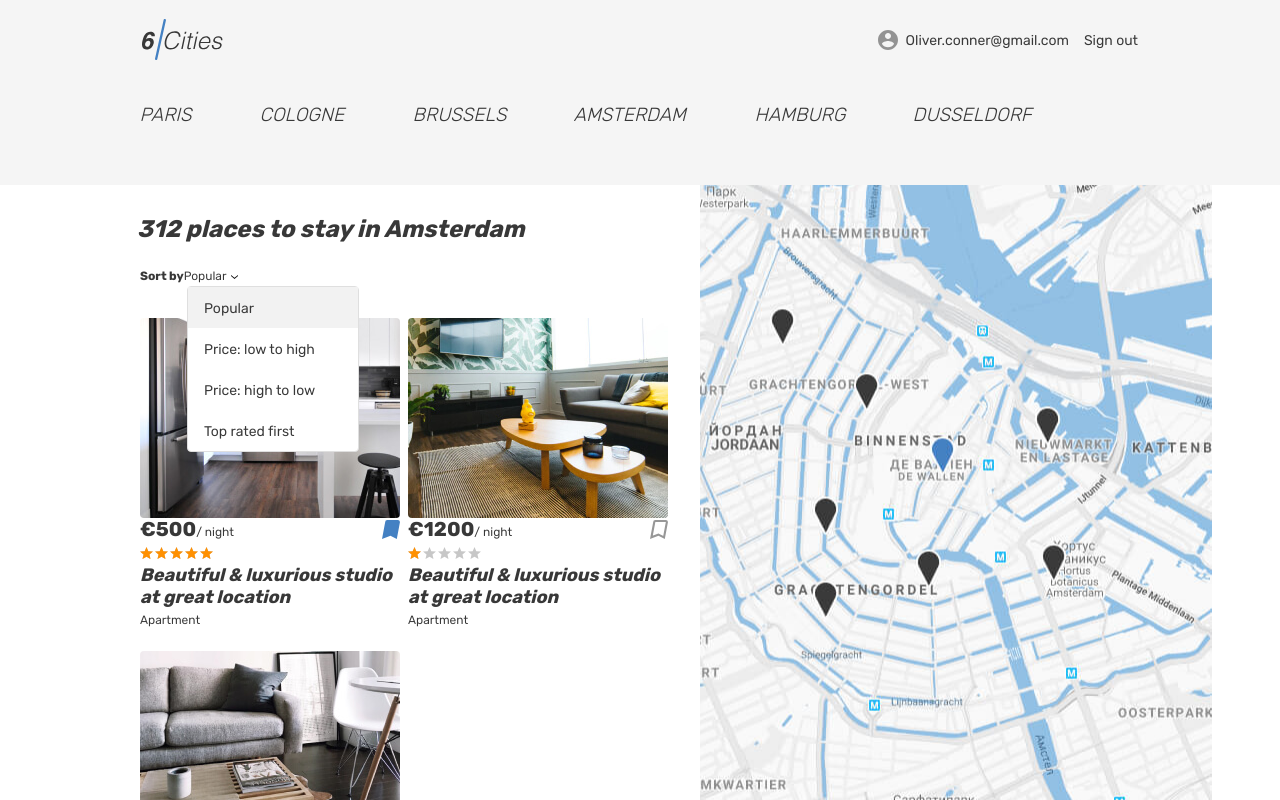
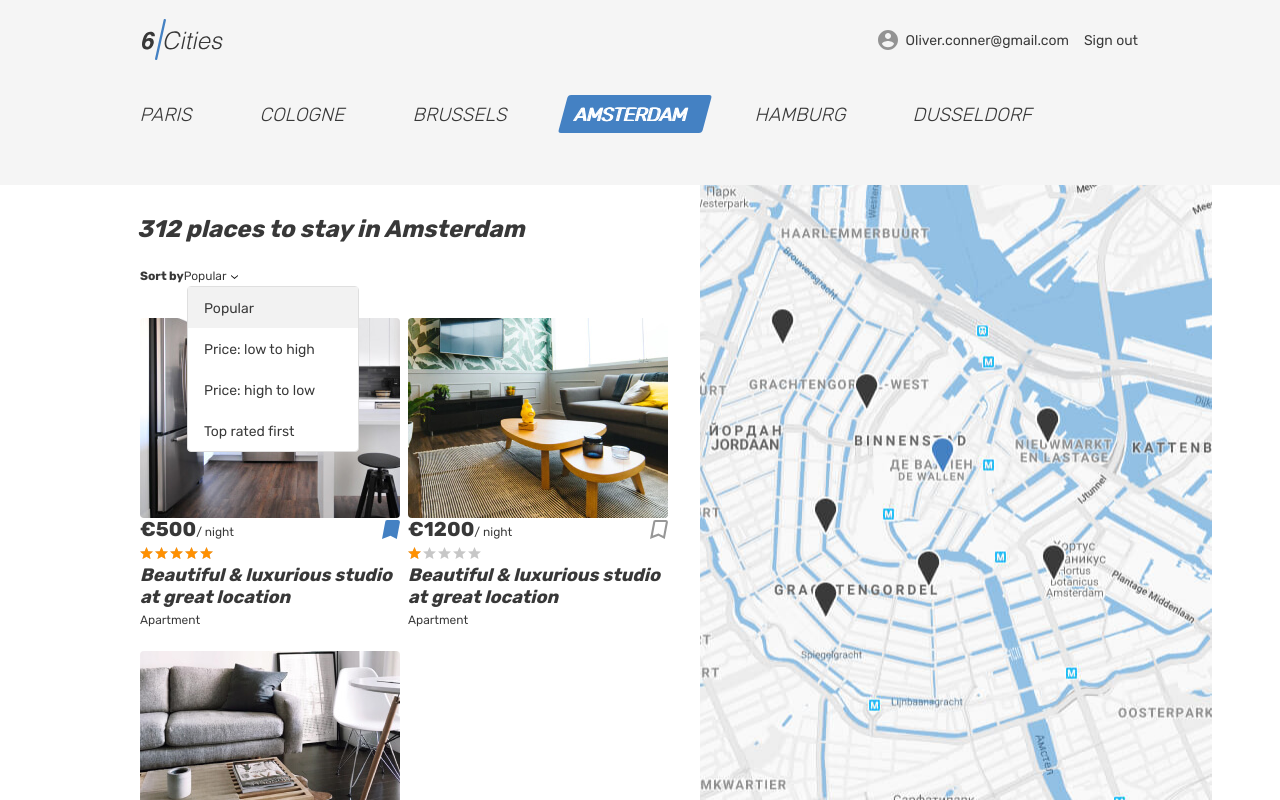
Before and after one commit to apgrayedd/1609269-six-cities-8, a React (Create React App) app in the folder project/: page / in a window 1280 px wide. Built offline with nearby package versions, Linux system fonts and the light colour scheme.

Commit message:
Пару мелких изменений

```diff
--- a/project/src/components/favorites/favorites-list.tsx
+++ b/project/src/components/favorites/favorites-list.tsx
@@ -16,7 +16,7 @@ type FavoritesListType = {
 
 export default function FavoritesList ({hostels}: FavoritesOptions): JSX.Element {
   const favoritesList:FavoritesListType[] = getTitleListFromListByKey(hostels, 'city');
-  const favoritesListArray = favoritesList.map((hostelInfo, i) => {
+  const favoritesListArray = favoritesList.map((hostelInfo) => {
     const favoritesArray = hostelInfo.values.map((hostel) => (
       hostel.is_favorite
         ?
--- a/project/src/components/main/main-cities-list.tsx
+++ b/project/src/components/main/main-cities-list.tsx
@@ -1,15 +1,19 @@
+/* eslint-disable no-console */
 import { nanoid } from '@reduxjs/toolkit';
-import { Link } from 'react-router-dom';
+import { Link,useParams } from 'react-router-dom';
 import { Cities } from '../../const';
 
 type cityOption = {
   city: string,
+  activeCity: string,
 }
 
-function MainCitiesItem({city}:cityOption): JSX.Element {
+function MainCitiesItem({city, activeCity}:cityOption): JSX.Element {
+  const linkClassName = `locations__item-link tabs__item ${activeCity.toLowerCase() === city.toLowerCase() ? 'tabs__item--active' : ''}`;
+  console.log(linkClassName);
   return (
     <li className="locations__item">
-      <Link className = "locations__item-link tabs__item" to = {`/main/${city.toLocaleLowerCase()}`}>
+      <Link className = {linkClassName} to = {`/main/${city.toLocaleLowerCase()}`}>
         <span>{city}</span>
       </Link>
     </li>
@@ -18,12 +22,13 @@ function MainCitiesItem({city}:cityOption): JSX.Element {
 
 export default function MainCitiesList(): JSX.Element {
   const cities = Object.values(Cities);
+  const {activeCity} = useParams<{ activeCity: string }>();
   return (
     <ul className="locations__list tabs__list">
       {
         cities.length > 0
           ?
-          cities.map((city) => <MainCitiesItem key = {nanoid()} city = {city}/>)
+          cities.map((city) => <MainCitiesItem activeCity = {activeCity ? activeCity : 'Amsterdam'} key = {nanoid()} city = {city}/>)
           :
           ''
       }
--- a/project/src/const.ts
+++ b/project/src/const.ts
@@ -1,6 +1,6 @@
 export enum AppRoute {
   Root = '/',
-  Main = '/main/:name',
+  Main = '/main/:activeCity',
   SignIn = '/login',
   Favorites = '/favorites',
   Page404 = '/page-404',
--- a/project/src/mocks/hostels.ts
+++ b/project/src/mocks/hostels.ts
@@ -20,7 +20,7 @@ export const hostels: Hostel[] = [
       'name': 'Angelina',
     },
     'id': 1,
-    'images': ['img/1.png', 'img/2.png'],
+    'images': ['img/apartment-01.jpg', 'img/apartment-02.jpg', 'img/apartment-03.jpg'],
     'is_favorite': true,
     'is_premium': false,
     'location': {
```
